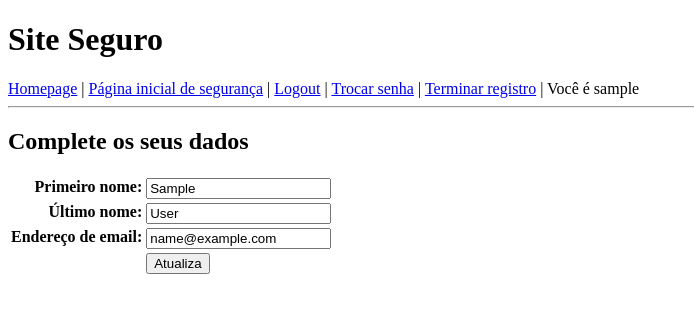
After one commit to antoniomesquita09/my-django-website, a Django app: page /accounts/terminaRegistro/1/ in a window 1280 px wide. The commit adds this page. Shown: the top 313 px of the page, without its empty margins (0-694 px from the left). Run offline with Django 4.2, Linux system fonts and the light colour scheme; tables that the repository leaves empty hold one stand-in row (values such as "Sample post").

Commit message:
feat: add user profile

```diff
--- a/MeuSite/templates/registro/base.html
+++ b/MeuSite/templates/registro/base.html
@@ -9,11 +9,12 @@
     <body>
         <h1>Site Seguro</h1>
         <div>
-            <a href="/">Homepage</a> |
+            <a href="{% url 'sec-home' %}">Homepage</a> |
             <a href="{% url 'sec-home' %}">Página inicial de segurança</a>
             {% if user.is_authenticated %}
                 | <a href="{% url 'sec-logout' %}">Logout</a>
                 | <a href="{% url 'sec-password_change' %}">Trocar senha</a>
+                | <a href="{% url 'sec-completaDadosUsuario' pk=user.id %}">Terminar registro</a>
                 {% else %}
                 | <a href="{% url 'sec-registro' %}">Registrar</a>
                 | <a href="{% url 'sec-login' %}?next={% url 'sec-paginaSecreta' %}">Login</a>
--- /dev/null
+++ b/MeuSite/templates/registro/user_form.html
@@ -0,0 +1,17 @@
+{% extends 'registro/base.html' %}
+{% block title %}Registro de Usuário{% endblock %}
+{% block content %}
+<h2>Complete os seus dados</h2>
+<form method="post">
+    {% csrf_token %}
+    <table class="formulario">
+        {{ form.as_table }}
+        <tr>
+            <td></td>
+            <td>
+                <input type="submit" value="Atualiza">
+            </td>
+        </tr>
+    </table>
+</form>
+{% endblock %}
--- a/my_website/urls.py
+++ b/my_website/urls.py
@@ -1,7 +1,9 @@
+from django.contrib.auth.models import User
 from django.contrib.auth.views import LoginView, LogoutView, PasswordChangeView, PasswordChangeDoneView
 from django.urls import path, reverse_lazy
 from django.urls import include
 from django.contrib import admin
+from django.views.generic import UpdateView
 
 from MeuSite import views
 
@@ -21,5 +23,16 @@ urlpatterns = [
     ), name='sec-password_change'),
     path('accounts/password_change_done/', PasswordChangeDoneView.as_view(
         template_name='registro/password_change_done.html'
-    ), name='sec-password_change_done')
+    ), name='sec-password_change_done'),
+    path('accounts/terminaRegistro/<int:pk>/',
+         UpdateView.as_view(
+             template_name='registro/user_form.html',
+             success_url=reverse_lazy('sec-home'),
+             model=User,
+             fields=[
+                 'first_name',
+                 'last_name',
+                 'email',
+             ],
+         ), name='sec-completaDadosUsuario'),
 ]
```
